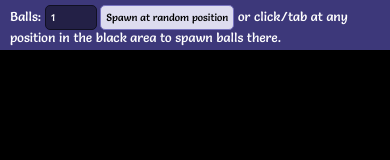
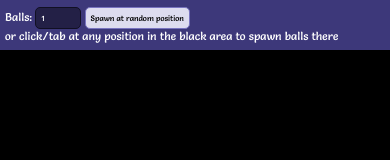
Before and after one commit to johanna-herrmann/bouncy-balls, a website with bundled scripts: page public/index.html in a window 390 px wide. Built offline with nearby package versions, Linux system fonts and the light colour scheme.

Commit message:
fix: fixes header style

```diff
--- a/public/index.html
+++ b/public/index.html
@@ -11,7 +11,7 @@
 			<div id="headerContent">
 				<label>Balls: <input id ="numberInput" type="number" min="1" max="150" value="1"></label>
 				<button id="spawnButton">Spawn at random position</button>
-				or click/tab at any position in the black area to spawn balls there.
+				<span id="positionedSpawnHint">or click/tab at any position in the black area to spawn balls there</span>
 			</div>
 		</header>
 
--- a/public/styles.css
+++ b/public/styles.css
@@ -1,7 +1,11 @@
 @font-face {
     font-family: 'Salsa';
     src: url(salsa.woff2) format('woff2');
-  }
+}
+
+* {
+    box-sizing: border-box;
+}
 
 body {
     position: fixed;
@@ -25,9 +29,10 @@ header {
 header #headerContent {
     position: fixed;
     top: 25px;
-    left: 10px;
+    left: 0;
     transform: translateY(-50%);
     color: white;
+    padding: 0 5px;
 }
 
 header #headerContent input,
@@ -62,7 +67,23 @@ header #headerContent button:hover, header #headerContent input:focus {
 }
 
 @media (max-width: 780px) {
+    header #positionedSpawnHint {
+        display: block;
+    }
+
     header, input, button {
         font-size: 0.8em;
     }
 }
+
+@media (max-width: 391px) {
+    header, input, button {
+        font-size: 0.7em;
+    }
+}
+
+@media (max-width: 343px) {
+    header, input, button {
+        font-size: 0.6em;
+    }
+}
```
